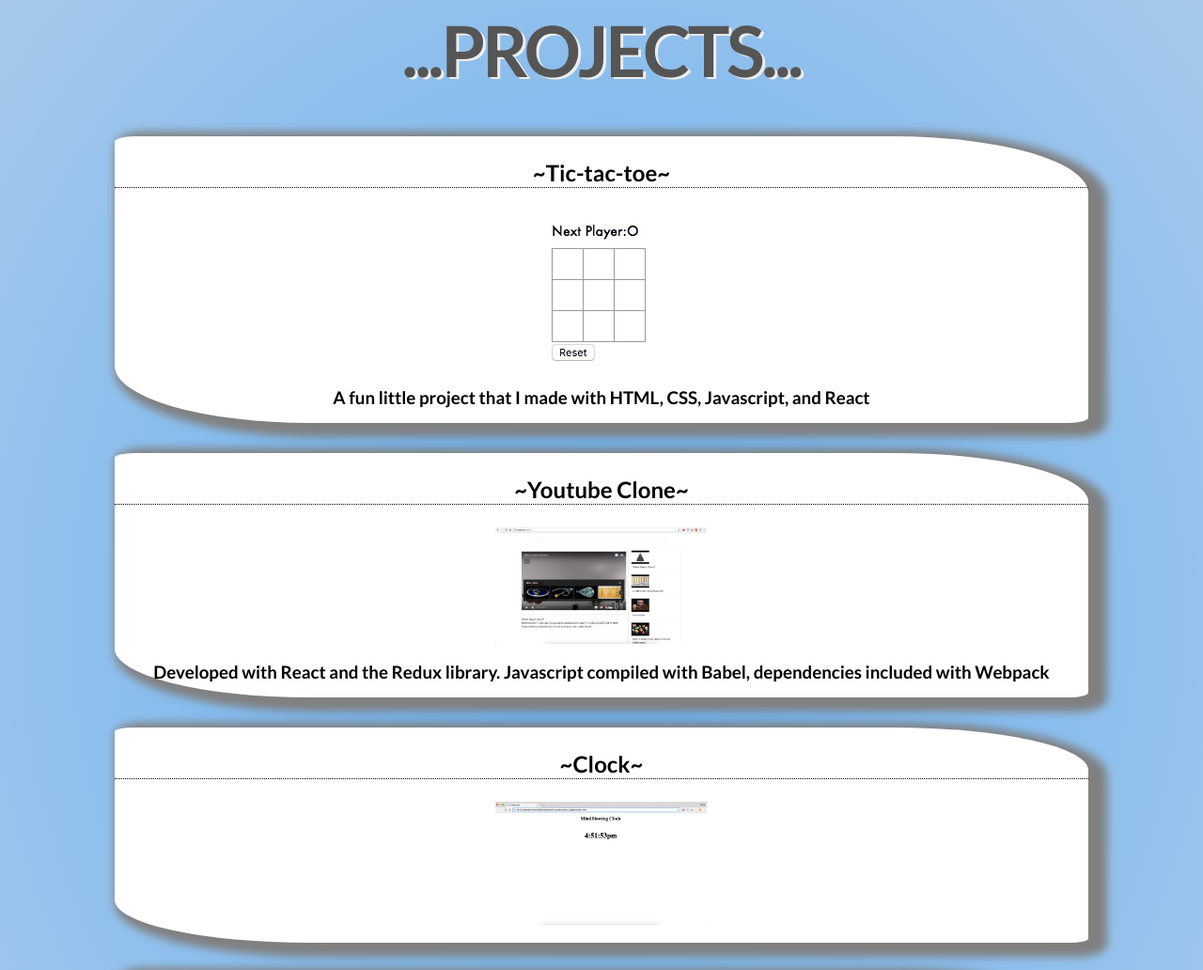
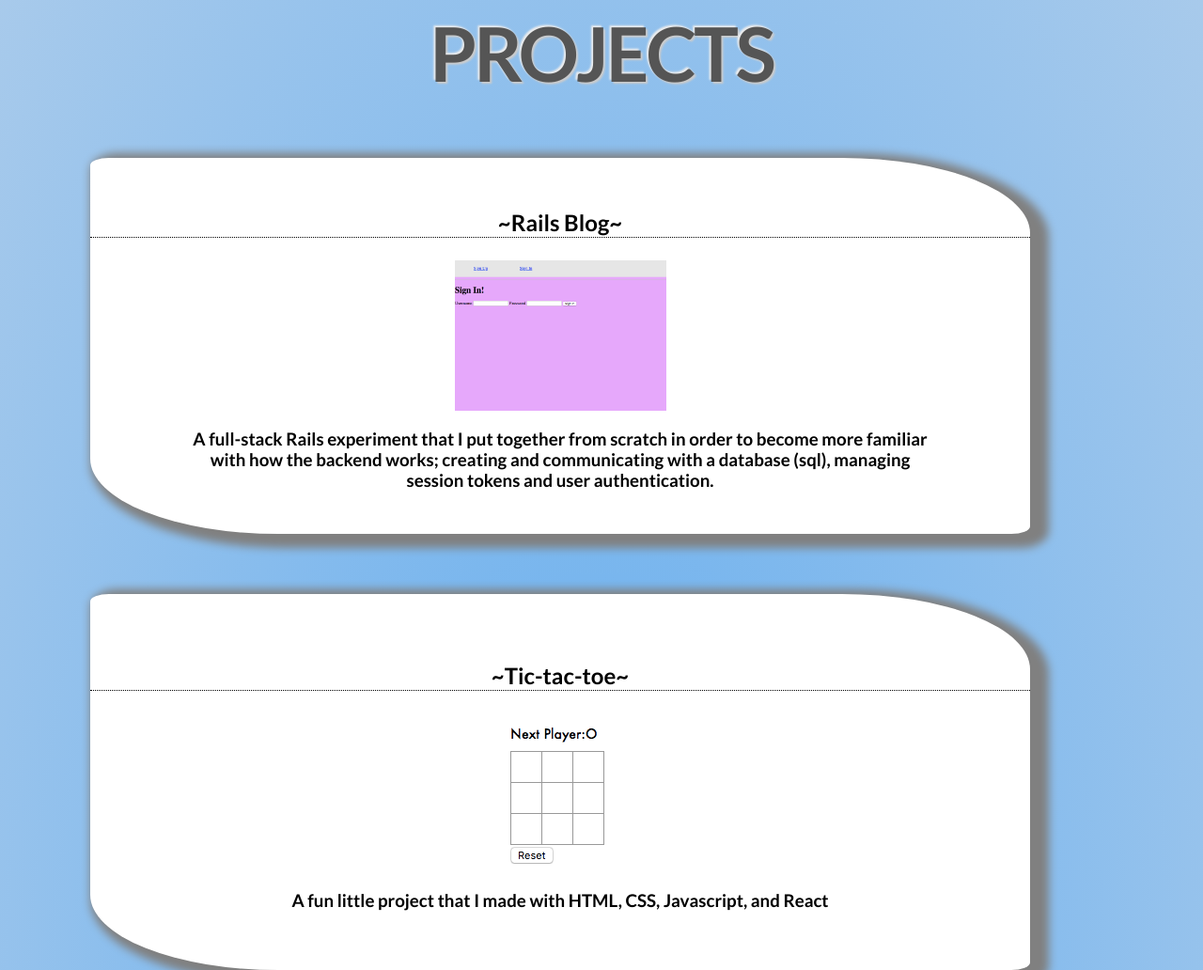
Before and after one commit to krbrennan/portfolio, a website: page index.html in a window 1280 px wide. Shown: the part 1680-2712 px from the top of the page at 94% size. Drawn offline with Linux system fonts and the light colour scheme; some packages are replaced by stand-ins of ours; a script that the page names is missing.

Commit message:
Formatted project section

```diff
--- a/index.html
+++ b/index.html
@@ -34,11 +34,22 @@
 
     <section id='project-showcase'>
       <div id="projects">
-        <h2 class='project-text'>...Projects...</h2>
+        <h2 class='project-text'>Projects</h2>
       </div>
+
       <div class="apps">
         <!-- <div class="row"> -->
           <div id='project'>
+            <div class="box">
+              <h2 class="box-title">~Rails Blog~</h2>
+                <a target="_blank" href="https://lit-river-95308.herokuapp.com/">
+                  <img src="./assets/rails.png" alt="Where's the image!?">
+                </a>
+              <div class="summary">
+                <h3>A full-stack Rails experiment that I put together from scratch in order to become more familiar with how the backend works; creating and communicating with a database (sql), managing session tokens and user authentication.</h3>
+              </div>
+            </div>
+          </div>
             <div class="box">
               <h2 class="box-title">~Tic-tac-toe~</h2>
                 <a target="_blank" href="https://github.com/krbrennan/tic_tac_toe_React">
@@ -48,8 +59,6 @@
                 <h3>A fun little project that I made with HTML, CSS, Javascript, and React</h3>
               </div>
             </div>
-          </div>
-          <div id='project'>
             <div class="box">
               <h2 class="box-title">~Youtube Clone~</h2>
               <a target="_blank" href="https://github.com/krbrennan/youtube_clone">
@@ -59,16 +68,12 @@
                 <h3>Developed with React and the Redux library. Javascript compiled with Babel, dependencies included with Webpack</h3>
               </div>
             </div>
-          </div>
-          <div id='project'>
             <div class="box">
               <h2 class="box-title">~Clock~</h2>
               <a target="_blank" href="https://krbrennan.github.io/react_widgets/">
                 <img src="./assets/clock.png" alt="Where's the image!?">
               </a>
             </div>
-          </div>
-          <div id='project'>
             <div class="box">
               <h2 class="box-title">~Tic-tac-toe~</h2>
               <a target="_blank" href="https://krbrennan.github.io/tic_tac_toe/">
@@ -76,7 +81,6 @@
               </a>
             </div>
           </div>
-        <!-- </div> -->
       </div>
 
 
--- a/js/app.js
+++ b/js/app.js
@@ -1,7 +1,4 @@
 import { nameBox } from './dom-loader.js';
-
-
-console.log('anus');
 
 // var typed = new Typed(nameBox,  {
 //   strings: ['Anus Tart', 'There will be blood'],
--- a/package.json
+++ b/package.json
@@ -1,5 +1,4 @@
 {
-  "homepage": "https://krbrennan.github.io/youtube_clone",
   "name": "portfolio",
   "version": "1.0.0",
   "description": "",
@@ -7,9 +6,7 @@
   "scripts": {
     "test": "echo \"Error: no test specified\" && exit 1",
     "build": "webpack-dev-server src/index.js",
-    "build:production": "webpack ./js/app.js -p",
-    "predeploy": "npm run build",
-    "deploy": "gh-pages -d build"
+    "build:production": "webpack ./js/app.js -p"
   },
   "watch": true,
   "author": "",
--- a/style.css
+++ b/style.css
@@ -62,9 +62,10 @@ span {
 #navbar {
   border: 0;
   background-color: #303030;
+  opacity: 0.8;
   border-radius: 0;
   margin-bottom: 0;
-  height: 50px;
+  height: 75px;
   display: flex;
   flex-direction: row;
   width: 100vw;
@@ -75,28 +76,26 @@ span {
   display: flex;
   margin: 0;
   text-decoration: none;
+  align-items: center;
 }
 .nav_links li {
   float: right;
   display: inline-block;
-  margin-top: 1em;
+  /* margin-top: 0.5em; */
+  align-items: center;
 }
 .nav_links li a {
   margin-right: 3em;
   float: right;
   padding: 0 15.5px;
   color: wheat;
-  text-decoration: none;
   text-align: center;
 }
-/* #last_nav_link {
-  position: absolute;
-  right: 0;
-} */
+
 .nav_links li a:hover {
   cursor: pointer;
   color: #FF9D5C;
-  transform: scale(2,2);
+  transform: scale(1.5,1.5);
 }
 nav.sticky {
   position: fixed;
@@ -143,11 +142,12 @@ nav.sticky {
   line-height: 1;
   letter-spacing: -3px;
   position: relative;
-  font-size: 75px;
+  font-size: 5em;
   /* text-shadow: 4px 2px 2px grey; */
-  text-shadow: #EDEDED 3px 2px 0;
+  text-shadow: -2px -2px 2px #EDEDED, 2px 2px 2px #ccc;
   margin-bottom: 0.5em;
   text-align: center;
+
 }
 
 .row {
@@ -165,27 +165,27 @@ nav.sticky {
 .apps {
   max-width: 90vw;
   margin: 0 auto;
+  justify-content: center;
 }
 
 #project {
   display: flex;
   flex-wrap: nowrap;
-  flex-direction: row;
+  flex-direction: column;
   justify-content: center;
 }
 
 .box {
   text-align: center;
   align-items: center;
-  margin: 1em;
+  margin: 2em;
   border-radius: 2% 20%;
-  width: 90%;
-  height: auto;
-  min-width: 250px;
+  max-width: 1000px;
+  /* height: auto; */
+  min-height: 400px;
   justify-content: center;
   display: flex;
   flex-direction: column;
-  /* flex-wrap: nowrap; */
   background: white;
   align-items: center;
   box-shadow: 10px 5px 10px 10px grey;
@@ -221,6 +221,8 @@ nav.sticky {
   flex-wrap: wrap;
   margin-bottom: 1em;
   font-family: Lato;
+  width: 80%;
+  justify-content: center;
 }
 
 
@@ -236,12 +238,13 @@ nav.sticky {
 .footer {
   color: white;
   display: flex;
-  width: 100%;
+  width: 100vw;
   justify-content: space-around;
 }
 #footer-ul {
   list-style: none;
   display: flex;
+  width: 66%;
   flex-direction: row;
   justify-content: center;
   align-content: center;
@@ -249,7 +252,7 @@ nav.sticky {
 #link {
   display: table;
   margin: 0 auto;
-  padding: 2em;
+  padding: 0.5em;
   align-content: center;
   height: 100%;
   font-size: 150%;
```
Also changed, not shown: assets/rails.png (added).
